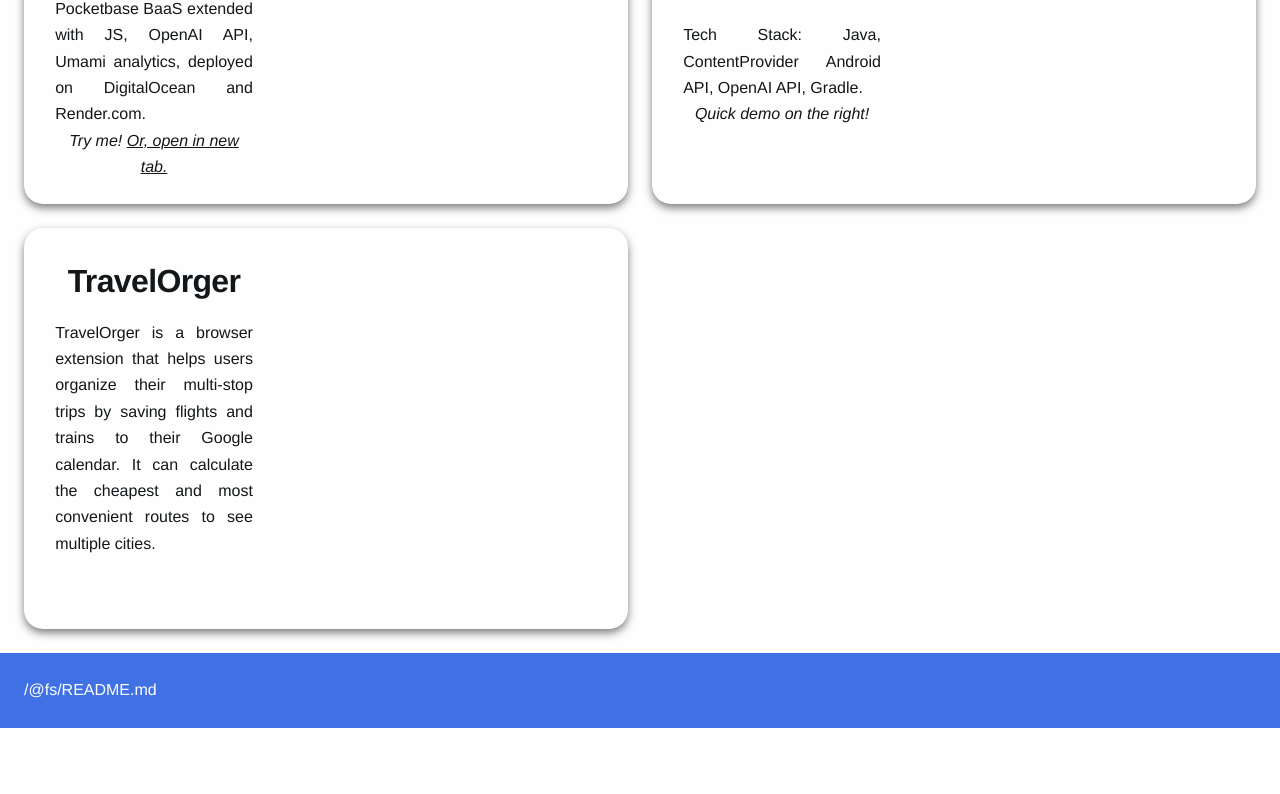
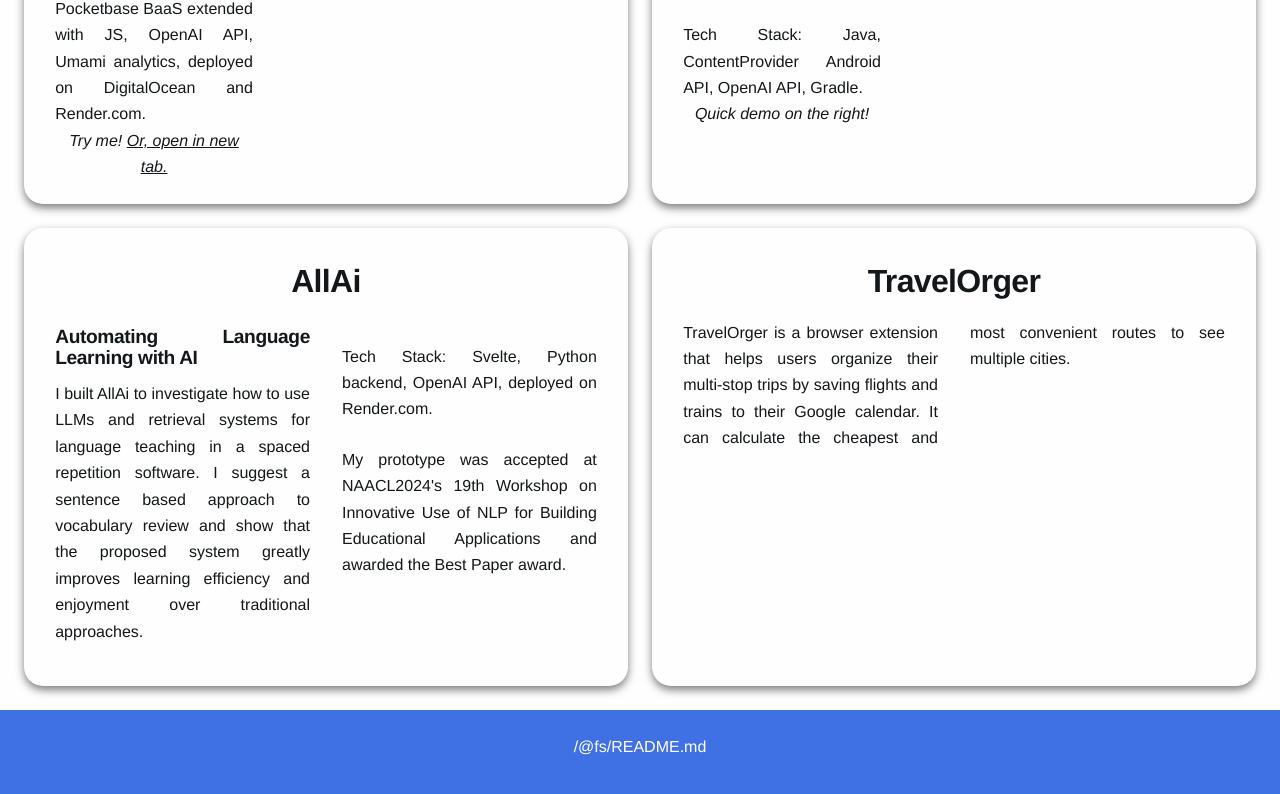
Before and after one commit to bnpd/bnpd, a SvelteKit app: page / in a window 1280 px wide. Shown: the part 832-1626 px from the top of the page. Before the commit the page ends 1560 px from the top, so only its background shows below. Built offline with nearby package versions, Linux system fonts and the light colour scheme.

Commit message:
add AllAI and README.md (about me) as page footer

```diff
--- a/src/lib/ProjectCard.svelte
+++ b/src/lib/ProjectCard.svelte
@@ -2,19 +2,24 @@
   import VideoPlayer from "./VideoPlayer.svelte";
 
   export let title: string;
+  export let subtitle: string = "";
   export let description: string;
   export let link: string = ""; // main project link
   export let repo: string = ""; // repo link
   export let demoUrl: string = ""; // iframe demo url
   export let demoVideo: string = ""; // video src
 
+  $:textOnlyCard = demoUrl || demoVideo;
+
   let isDemoOn = false;
 </script>
 
 <div class="card rounded padding">
-  <div class="reverse golden columns desktop">
+  {#if !textOnlyCard}<h2 class="text-center">{title}</h2>{/if}
+  <div class={textOnlyCard ? "reverse golden columns desktop" : "columns-no-grid"}>
     <div class="vertical-space-evenly">
-      <h2 class="text-center">{title}</h2>
+      {#if textOnlyCard}<h2 class="text-center">{title}</h2>{/if}
+      {#if subtitle}<h4>{subtitle}</h4>{/if}
       <p>{description}</p>
       <div class="media-content hide desktop tablet">
         {#if demoUrl}
--- a/src/routes/+page.svelte
+++ b/src/routes/+page.svelte
@@ -5,6 +5,10 @@
     import { base } from '$app/paths'
 	import { marked } from "marked";
     import readme from '../../README.md?raw';
+
+    let readmeTitle = readme.split('\n')[0];
+    let readmeBody = readme.split('\n').slice(1).join('\n');
+    let readmeCols = readmeBody.split('---').map(col => col.trim());
 </script>
 
 <nav class="blue padding">
@@ -51,6 +55,16 @@
                             <!--<em class="tiny">* Non-beautified prototype. Some features unavailable without Anki installed on the demo device.</em>-->
             </ProjectCard>
             <ProjectCard
+                title="AllAi"
+                subtitle="Automating Language Learning with AI"
+                description="I built AllAi to investigate how to use LLMs and retrieval systems for language teaching in a spaced repetition software. I suggest a sentence based approach to vocabulary review and show that the proposed system greatly improves learning efficiency and enjoyment over traditional approaches."
+            >
+            <span slot="footer">
+                <p>Tech Stack: Svelte, Python backend, OpenAI API, deployed on Render.com.</p>
+                <p>My prototype was accepted at NAACL2024's 19th Workshop on Innovative Use of NLP for Building Educational Applications and awarded the Best Paper award.</p>            </span>
+                            <!--<a target="_blank" href="MAKE PUBLIC" class="blue button no-underline">Explore Code</a>-->
+            </ProjectCard>
+            <ProjectCard
                 title="TravelOrger"
                 description="TravelOrger is a browser extension that helps users organize their multi-stop trips by saving flights and trains to their Google calendar. It can calculate the cheapest and most convenient routes to see multiple cities."
             >
@@ -64,9 +78,21 @@
 </section>
 
 <section class="blue full-width padding">
-    <div class="content">
-        <div class="two-column-flex">
-            {@html marked(readme)}
-        </div>
+    <div class="text-center">
+        {@html marked(readmeTitle)}
     </div>
+    <div class="three columns-no-grid desktop">
+        {#each readmeCols as col}
+        <div>{@html marked(col)}</div>
+        {/each}
+    </div>
+    <!--<div class="three columns-no-grid desktop">
+        {@html marked(readmeBody)}
+    </div>-->
 </section>
+
+<style>
+.columns-no-grid div {
+  break-inside: avoid;
+}
+</style>
--- a/src/routes/styles.css
+++ b/src/routes/styles.css
@@ -35,20 +35,13 @@
   box-shadow: 0 8px 16px 0 rgba(0,0,0,0.2);
 }
 
-.two-column-flex {
-  column-count: 2;
+.columns-no-grid {
+  column-count: var(--c);
   column-gap: 2rem;
 }
-.two-column-flex p,
-.two-column-flex h1,
-.two-column-flex h2,
-.two-column-flex h3,
-.two-column-flex ul,
-.two-column-flex ol,
-.two-column-flex pre,
-.two-column-flex blockquote {
-  break-inside: avoid;
+
+@media screen and (max-width:28rem) {
+  .columns-no-grid.desktop {
+    --c: 1 !important;
+  }
 }
-hr {
-  margin-bottom: var(--m);
-}
```
